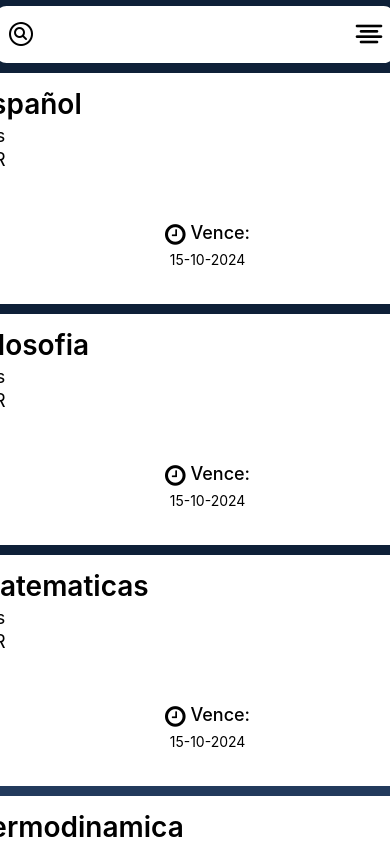
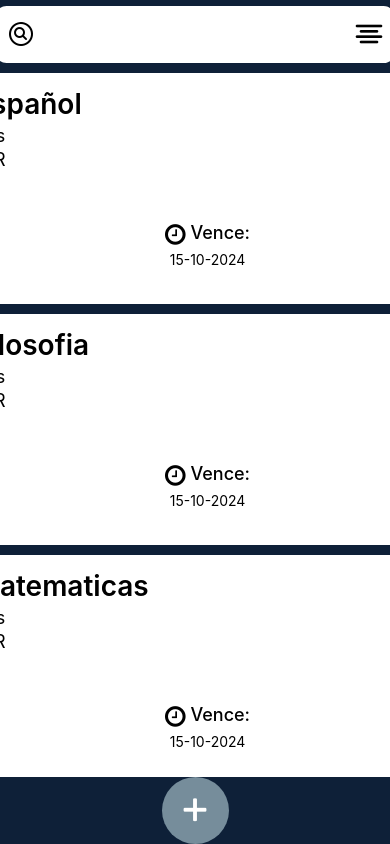
Before and after one commit to apokaTS/CalisoV1-2, a React Native app: screen / in a window 390 px wide. Built offline with nearby package versions, Linux system fonts and the light colour scheme.

Commit message:
CF-AgregadoDePantallas-12

```diff
--- a/App.tsx
+++ b/App.tsx
@@ -1,32 +1,21 @@
-import React, {useState} from 'react';
+import React, { useState } from 'react';
 import {
   SafeAreaView,
   ScrollView,
   StyleSheet,
   View,
   ImageBackground,
-  FlatList,
 } from 'react-native';
-import CardTask from './src/components/CardTask/CardTask';
-import FilterLabel from './src/components/FilterLabel/FilterLabel';
-import SearchBar from './src/components/SearchBar/SearchBar';
-// import BasicButton from './src/components/BasicButton/BasicButton';
+import Home from './src/screens/Home';
+import AddTask from './src/screens/AddTask';
+import ButtonNewTask from './src/components/ButtonNewTask/ButtonNewTask';
 
 function App(): React.JSX.Element {
-  const [search, onSetSearch] = useState<string>('');
-  const arrayFilters = [
-    {id: 0, name: 'Nuevas', isActive: false},
-    {id: 1, name: 'Proxima a vencer', isActive: false},
-    {id: 2, name: 'Vencidas', isActive: false},
-  ];
-
-  const [laberFilter, setLabelFilter] = useState(arrayFilters);
-  const [showOptions, setShowOptions] = useState<boolean>(false);
 
   const taskList = [
-    {id: 0, desc: 'Hacer 20 planas'},
-    {id: 1, desc: 'PROCRASTINAR'},
-    {id: 2, desc: 'Ensayo de algo'},
+    { id: 0, desc: 'Hacer 20 planas' },
+    { id: 1, desc: 'PROCRASTINAR' },
+    { id: 2, desc: 'Ensayo de algo' },
   ];
 
   const arrayTask = [
@@ -96,45 +85,7 @@ function App(): React.JSX.Element {
     },
   ];
 
-  // Funcion para cerrar un label filter
-  const toggleFilter = (filterId: any) => {
-    setLabelFilter(prevFilters =>
-      prevFilters.map(filter =>
-        filter.id === filterId
-          ? {...filter, isActive: !filter.isActive}
-          : filter,
-      ),
-    );
-  };
-  //FILTRO BUSQUEDA NOMBRE
-  const filterSearch = () => {
-    return arrayTask.filter(task => task.title.toLowerCase().includes(search.toLowerCase()));
-  };
-
-  // Funcion para agregar la opcion
-  const handleFilterSelection = (filterName: string) => {
-    setLabelFilter(prevFilters =>
-      prevFilters.map(filter =>
-        filter.name.toLowerCase() === filterName.toLowerCase()
-          ? {...filter, isActive: true}
-          : filter,
-      ),
-    );
-    setShowOptions(false);
-  };
-
-  const getFilteredTask = () => {
-    const activeFilters = laberFilter
-      .filter(filter => filter.isActive)
-      .map(filter => filter.name.toLowerCase());
-    if (activeFilters.length === 0) {
-      return arrayTask;
-    }
-    return arrayTask.filter(task =>
-      activeFilters.includes(task.filter.toLowerCase()),
-    );
-  };
-  const filteredTask = search !== '' ? filterSearch() : getFilteredTask();
+  const [navigate, setNavigate] = useState<string>('Home');
 
   return (
     <SafeAreaView style={styles.container}>
@@ -143,62 +94,18 @@ function App(): React.JSX.Element {
           <ImageBackground
             style={styles.backgroundContainer}
             source={require('./src/assets/calisobg.png')}>
-            <SearchBar
-              onSearch={filterSearch}
-              value={search}
-              onChangeText={(text) => onSetSearch(text)}
-              opCloseSearch={() => handleFilterSelection('Vencidas')}
-              opNewSearch={() => handleFilterSelection('Nuevas')}
-              opNextCloseSearch={() =>
-                handleFilterSelection('Proxima a vencer')
-              }
-              showOptions={showOptions}
-              setShowOptions={() => setShowOptions(!showOptions)}
-            />
-            <View style={styles.filterContainer}>
-              {laberFilter.map(
-                (item, index) =>
-                  item.isActive && (
-                    <FilterLabel
-                      key={index}
-                      label={item.name}
-                      onClose={() => toggleFilter(item.id)}
-                    />
-                  ),
-              )}
-            </View>
-            <FlatList
-            scrollEnabled={false}
-              data={filteredTask}
-              keyExtractor={(item, index) => index.toString()}
-              renderItem={({item, index}) => (
-                <CardTask
-                title={item.title}
-                limitTask={item.final}
-                onPress={() => console.log(item.title)}
-                startTask={item.inicio}
-                statusCard={item.status}
-                task={item.task}
-                key={index}
-              />
-              )}
-            />
-            {/* {filteredTask.map((item, id) => (
-              <CardTask
-                title={item.title}
-                limitTask={item.final}
-                onPress={() => console.log(item.title)}
-                startTask={item.inicio}
-                statusCard={item.status}
-                task={item.task}
-                key={id}
-              />
-            ))} */}
+            {navigate === 'Home' ? <Home data={arrayTask} /> : <AddTask />}
           </ImageBackground>
         </View>
       </ScrollView>
-    </SafeAreaView>
+        <View style={styles.buttonBottom}>
+          <ButtonNewTask
+            onPress={() => setNavigate('AddTask')}
+          />
+        </View>
+    </SafeAreaView >
   );
+
 }
 
 const styles = StyleSheet.create({
@@ -216,10 +123,12 @@ const styles = StyleSheet.create({
   },
   contentContainerStyle: {
     flexGrow: 1,
+    marginBottom: 40,
   },
-  filterContainer: {
-    flexDirection: 'row',
-    flexWrap: 'wrap',
+  buttonBottom: {
+    marginTop: 0,
+    backgroundColor: '#0E2038',
+    alignItems: 'center',
   },
 });
 
--- a/package.json
+++ b/package.json
@@ -32,6 +32,7 @@
     "babel-jest": "^29.6.3",
     "eslint": "^8.19.0",
     "jest": "^29.6.3",
+    "metro": "^0.81.0",
     "prettier": "2.8.8",
     "react-test-renderer": "18.3.1",
     "typescript": "5.0.4"
--- /dev/null
+++ b/src/components/ButtonNewTask/ButtonNewTask.tsx
@@ -0,0 +1,28 @@
+import { StyleSheet, TouchableOpacity } from 'react-native';
+import React from 'react';
+import Icon from 'react-native-vector-icons/Entypo';
+
+type ButtonNewTaskTypes = {
+  onPress: () => void
+}
+const ButtonNewTask = ({onPress} : ButtonNewTaskTypes) => {
+  return (
+    <TouchableOpacity style = {styles.mainContainer} onPress={onPress}>
+      <Icon name="plus" size={38} color={'#FFF'}/>
+    </TouchableOpacity>
+  );
+};
+
+export default ButtonNewTask;
+
+const styles = StyleSheet.create({
+    mainContainer : {
+        width : 67,
+        height : 67,
+        backgroundColor : '#768D9B',
+        borderRadius : 100,
+        justifyContent: 'center',
+        alignItems: 'center',
+        alignContent: 'center',
+    },
+});
--- /dev/null
+++ b/src/screens/AddTask.tsx
@@ -0,0 +1,16 @@
+import {StyleSheet, Text, View} from 'react-native';
+import React from 'react';
+
+const AddTask = () => {
+  return (
+    <View>
+      <Text>AddTask</Text>
+    </View>
+  );
+};
+
+export default AddTask
+
+const styles = StyleSheet.create({
+  mainContainer: {},
+});
--- /dev/null
+++ b/src/screens/Home.tsx
@@ -0,0 +1,126 @@
+import React, { useState } from 'react';
+import {
+    StyleSheet,
+    View,
+    FlatList,
+} from 'react-native';
+import SearchBar from '../components/SearchBar/SearchBar';
+import FilterLabel from '../components/FilterLabel/FilterLabel';
+import CardTask from '../components/CardTask/CardTask';
+import { HomeTypes } from '../utils/types/HomeScreen';
+
+
+
+const Home = ({ data }: HomeTypes) => {
+
+    const [search, onSetSearch] = useState<string>('');
+    const arrayFilters = [
+        { id: 0, name: 'Nuevas', isActive: false, isChecked: false },
+        { id: 1, name: 'Proxima a vencer', isActive: false, isChecked: false },
+        { id: 2, name: 'Vencidas', isActive: false, isChecked: false },
+    ];
+    const [laberFilter, setLabelFilter] = useState(arrayFilters);
+    const [showOptions, setShowOptions] = useState<boolean>(false);
+
+
+    // Funcion para cerrar un label filter
+    const toggleFilter = (filterId: any) => {
+        setLabelFilter(prevFilters =>
+            prevFilters.map(filter =>
+                filter.id === filterId
+                    ? { ...filter, isActive: !filter.isActive }
+                    : filter,
+            ),
+        );
+    };
+    //FILTRO BUSQUEDA NOMBRE
+    const filterSearch = () => {
+        return data.filter(task =>
+            task.title.toLowerCase().includes(search.toLowerCase()),
+        );
+    };
+
+    // Funcion para agregar la opcion
+    const handleFilterSelection = (filterName: string) => {
+        setLabelFilter(prevFilters =>
+            prevFilters.map(filter =>
+                filter.name.toLowerCase() === filterName.toLowerCase()
+                    ? { ...filter, isActive: true }
+                    : filter,
+            ),
+        );
+        setShowOptions(false);
+    };
+
+    const getFilteredTask = () => {
+        const activeFilters = laberFilter
+            .filter(filter => filter.isActive)
+            .map(filter => filter.name.toLowerCase());
+        if (activeFilters.length === 0) {
+            return data;
+        }
+        return data.filter(task =>
+            activeFilters.includes(task.filter.toLowerCase()),
+        );
+    };
+    const filteredTask = search !== '' ? filterSearch() : getFilteredTask();
+
+
+    return (
+        <View style={styles.mainContainer}>
+            <SearchBar
+                onSearch={filterSearch}
+                value={search}
+                onChangeText={text => onSetSearch(text)}
+                opCloseSearch={() => handleFilterSelection('Vencidas')}
+                opNewSearch={() => handleFilterSelection('Nuevas')}
+                opNextCloseSearch={() =>
+                    handleFilterSelection('Proxima a vencer')
+                }
+                showOptions={showOptions}
+                setShowOptions={() => setShowOptions(!showOptions)}
+            />
+            <View style={styles.filterContainer}>
+                {laberFilter.map(
+                    (item, index) =>
+                        item.isActive && (
+                            <FilterLabel
+                                key={index}
+                                label={item.name}
+                                onClose={() => toggleFilter(item.id)}
+                            />
+                        ),
+                )}
+            </View>
+            <FlatList
+                scrollEnabled={false}
+                data={filteredTask}
+                keyExtractor={(item, index) => index.toString()}
+                renderItem={({ item, index }) => (
+                    <CardTask
+                        title={item.title}
+                        limitTask={item.final}
+                        onPress={() => console.log(item.title)}
+                        startTask={item.inicio}
+                        statusCard={item.status}
+                        task={item.task}
+                        key={index}
+                    />
+                )}
+            />
+        </View>
+    );
+};
+
+export default Home;
+
+const styles = StyleSheet.create({
+    mainContainer: {
+        flex: 1,
+        alignItems: 'center',
+    },
+    filterContainer: {
+        flexDirection: 'row',
+        flexWrap: 'wrap',
+    },
+});
--- /dev/null
+++ b/src/utils/types/HomeScreen.ts
@@ -0,0 +1,17 @@
+export type HomeTypes = {
+    data: ArrayTaskTypes[];
+}
+
+export type ArrayTaskTypes = {
+    title: string;
+    task: TastTypes[];
+    inicio: string;
+    final: string;
+    status: string;
+    filter: string;
+}
+
+type TastTypes = {
+    id: number;
+    desc: string;
+}
--- a/src/utils/types/components.ts
+++ b/src/utils/types/components.ts
@@ -27,3 +27,7 @@ export type SearchBarTypes = {
     setShowOptions: () => void;
     onSearch: () => void;
 }
+
+export type ButtonNewTaskTypes = {
+    onPress: () => void;
+}
```
Also changed, not shown: src/screens/CompletedTask.tsx (added), src/screens/TaskDetails.tsx (added), 2 other files (tests, documents, lock files or other folders).
